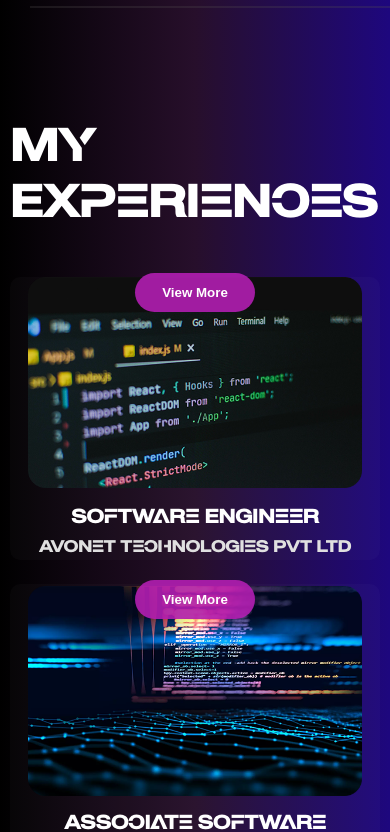
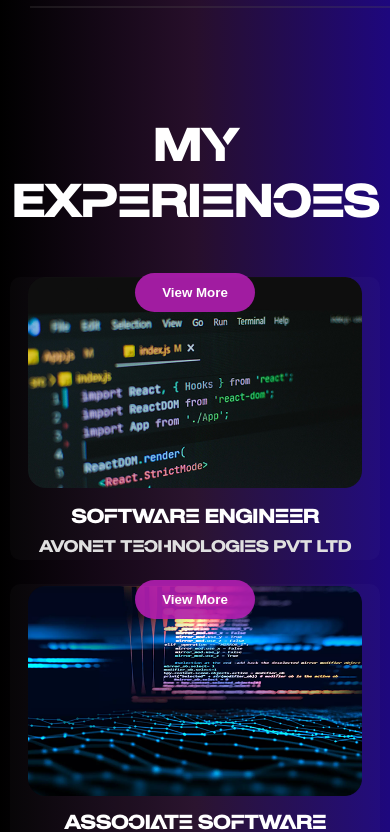
Before and after one commit to portfomm/portfolio, a React (Create React App) app in the folder frontend/: page / in a window 390 px wide. Shown: the part 2578-3410 px from the top of the page. Built offline with nearby package versions, Linux system fonts and the light colour scheme.

Commit message:
ui improvements V09

```diff
--- a/frontend/src/components/Experiences/Experiences.scss
+++ b/frontend/src/components/Experiences/Experiences.scss
@@ -117,8 +117,19 @@
     }
 
     .project_header {
-        position: unset !important;
+        position: unset;
         margin: 4px 0;
 
     }
 }
+
+
+
+@media (max-width: 800px) {
+    .project_heading {
+        display: flex !important;
+        align-items: center !important;
+        justify-content: center !important;
+        text-align: center !important;
+    }
+}
--- a/frontend/src/components/Projects/Projects.scss
+++ b/frontend/src/components/Projects/Projects.scss
@@ -128,13 +128,20 @@
         justify-content: center;
 
         .project_header {
-            position: unset !important;
+            position: unset;
             display: flex;
             align-items: center;
             justify-content: center;
         }
     }
 }
+
+@media (max-width: 1350px) {
+    .project_header {
+        position: unset !important;
+    }
+}
+
 
 @media (max-width: 1090px) {
     .contact_button {
```
